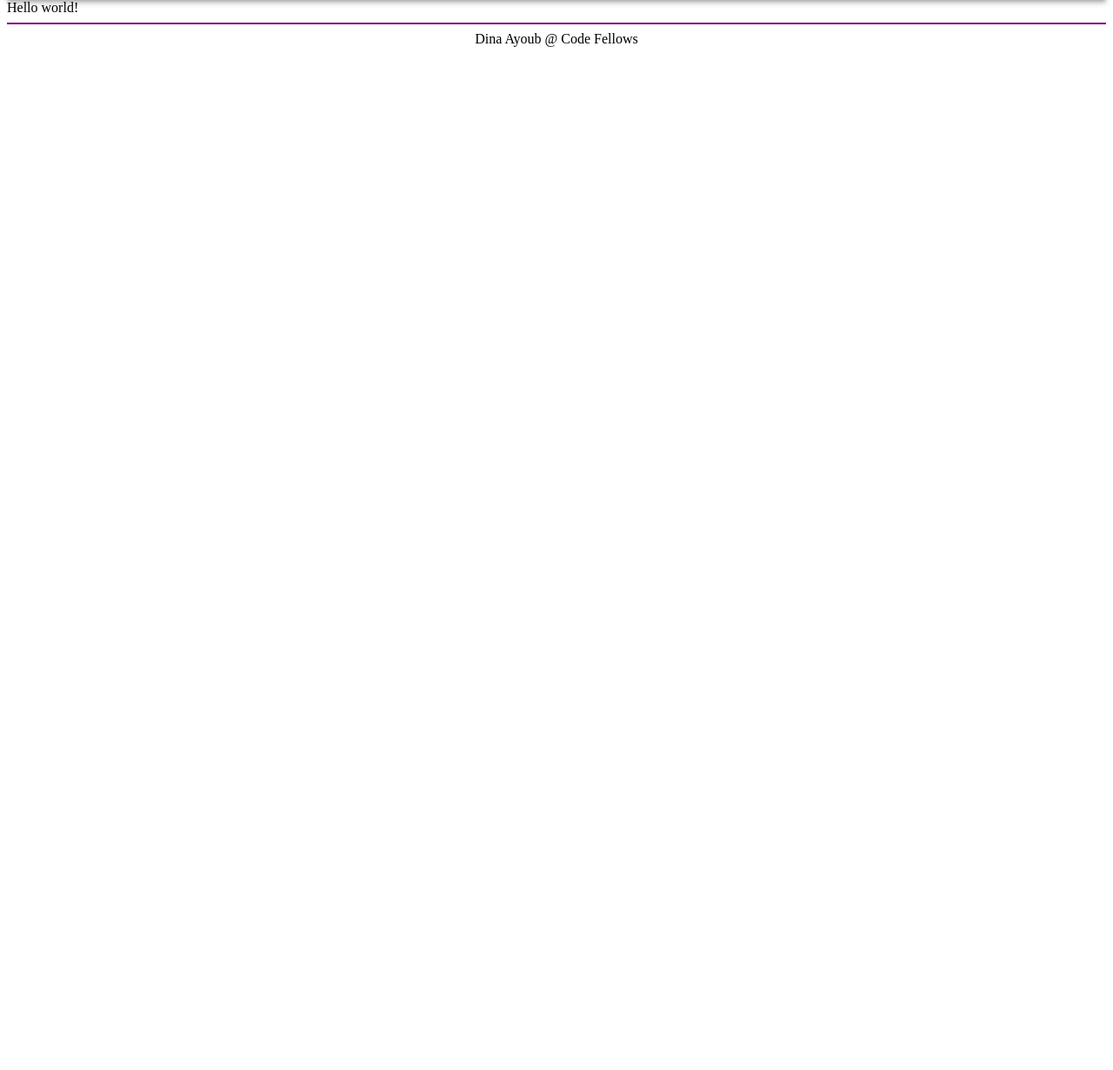
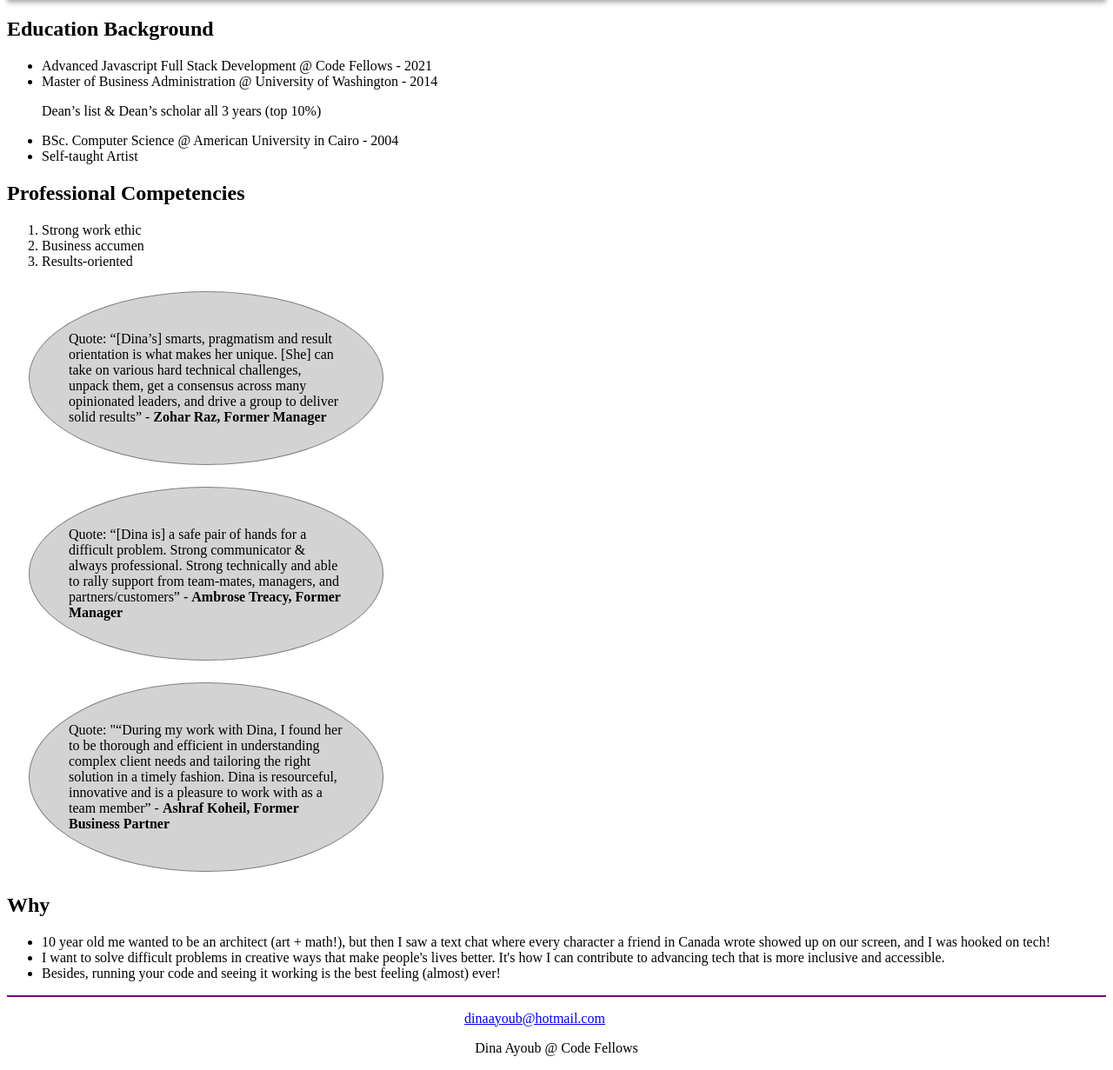
Before and after one commit to dinaayoub/gatsby-starter-hello-world, a Gatsby site: page / in a window 1280 px wide. Shown: the part 72-1303 px from the top of the page at 87% size. Before the commit the page ends 800 px from the top, so only its background shows below. Built offline with nearby package versions, Linux system fonts and the light colour scheme; Gatsby itself is replaced by a stand-in of ours.

Commit message:
added content

```diff
--- a/src/components/footer.js
+++ b/src/components/footer.js
@@ -3,8 +3,10 @@ import './footer.scss';
 
 function Footer(props) {
 
-  return <footer><hr />
-  Dina Ayoub @ Code Fellows
+  return <footer>
+    <hr />
+    <p> <a href="mailto:dinaayoub@hotmail.com">dinaayoub@hotmail.com</a></p >
+    <p>Dina Ayoub @ Code Fellows</p>
   </footer>
 }
 export default Footer;
--- a/src/components/header.js
+++ b/src/components/header.js
@@ -9,8 +9,8 @@ function Header(props) {
     <AppBar position="static" className="navbar">
       <div className="navbar">
         <Toolbar>
-          <Typography variant="h4"><Link color="inherit" >Home</Link></Typography>
-          <Typography variant="h4"><Link color="inherit">Portfolio</Link></Typography>
+          <Typography variant="h4"><Link color="inherit" href="/">Home</Link></Typography>
+          <Typography variant="h4"><Link color="inherit" href="/portfolio">Portfolio</Link></Typography>
         </Toolbar>
       </div>
     </AppBar>
--- a/src/components/header.scss
+++ b/src/components/header.scss
@@ -3,5 +3,5 @@ h1{
   text-align: center;
 }
 a{
-  padding-right: 25px;
+  padding-right: 50px;
 }
--- a/src/pages/index.js
+++ b/src/pages/index.js
@@ -1,11 +1,47 @@
 import React from "react";
 import Footer from '../components/footer';
 import Header from "../components/header";
+import './index.scss';
 
 export default function Home() {
   return <div>
     <Header />
-    Hello world!
+    <section>
+      <h2>Education Background</h2>
+      <ul>
+        <li>Advanced Javascript Full Stack Development @ Code Fellows - 2021</li>
+        <li>Master of Business Administration @ University of Washington - 2014<br />
+          <p className="subtitle">Dean’s list & Dean’s scholar all 3 years (top 10%)</p></li>
+        <li>BSc. Computer Science @ American University in Cairo - 2004</li>
+        <li>Self-taught Artist</li>
+      </ul>
+    </section>
+    <section>
+      <h2>Professional Competencies</h2>
+      <ol>
+        <li>Strong work ethic</li>
+        <li>Business accumen</li>
+        <li>Results-oriented</li>
+      </ol>
+      <article className="quotes">
+        Quote: “[Dina’s] smarts, pragmatism and result orientation is what makes her unique. [She] can take on various hard technical challenges, unpack them, get a consensus across many opinionated leaders, and drive a group to deliver solid results” - <strong>Zohar Raz, Former Manager</strong>
+      </article>
+      <article className="quotes">
+        Quote: “[Dina is] a safe pair of hands for a difficult problem. Strong communicator & always professional. Strong technically and able to rally support from team-mates, managers, and partners/customers” - <strong>Ambrose Treacy, Former Manager</strong>
+      </article>
+      <article className="quotes">
+        Quote: "“During my work with Dina, I found her to be thorough and efficient in understanding complex client needs and tailoring the right solution in a timely fashion. Dina is resourceful, innovative and is a pleasure to work with as a team member” - <strong>Ashraf Koheil, Former Business Partner</strong>
+      </article>
+    </section>
+    <section>
+      <h2>Why</h2>
+      <ul>
+        <li>10 year old me wanted to be an architect (art + math!), but then I saw a text chat where every character a friend in Canada wrote showed up on our screen, and I was hooked on tech!</li>
+        <li>I want to solve difficult problems in creative ways that make people's lives better. It's how I can contribute to advancing tech that is more inclusive and accessible. </li>
+        <li>Besides, running your code and seeing it working is the best feeling (almost) ever! </li>
+
+      </ul>
+    </section>
     <Footer />
   </div>
 }
--- /dev/null
+++ b/src/pages/index.scss
@@ -0,0 +1,8 @@
+.quotes{
+  border: 1px solid grey;
+  border-radius: 50%;
+  padding: 45px;
+  margin: 25px;
+  width: 25%;
+  background-color: lightgray;
+}
```
Also changed, not shown: src/pages/portfolio.js (added, +28 -0 lines), src/pages/portfolio.scss (added).
